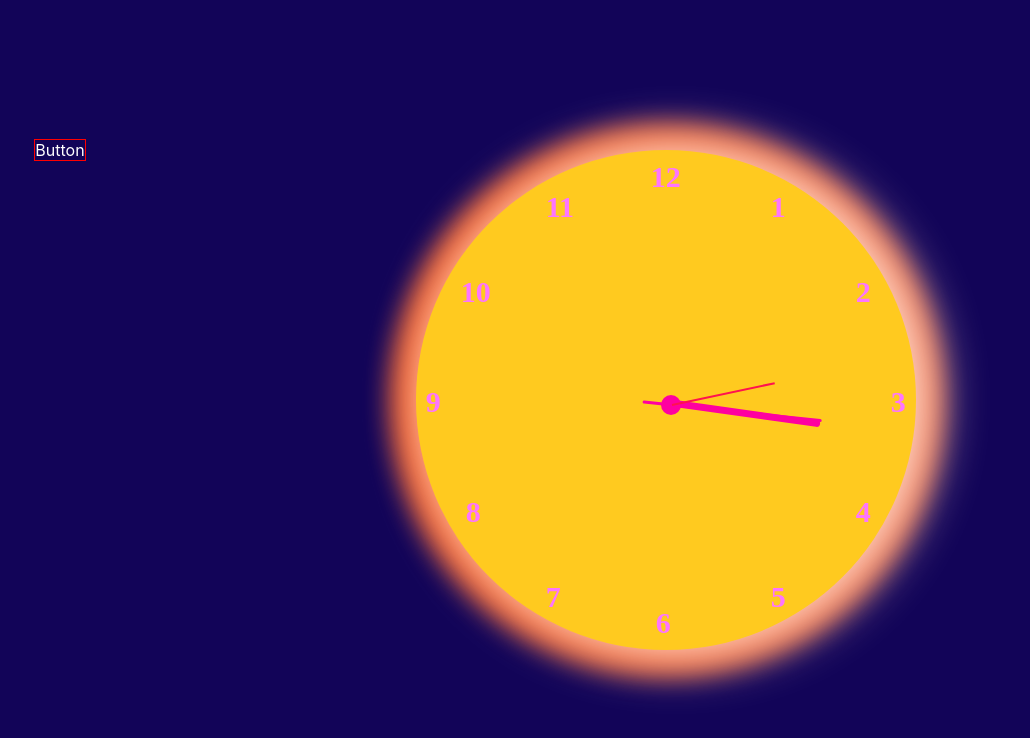
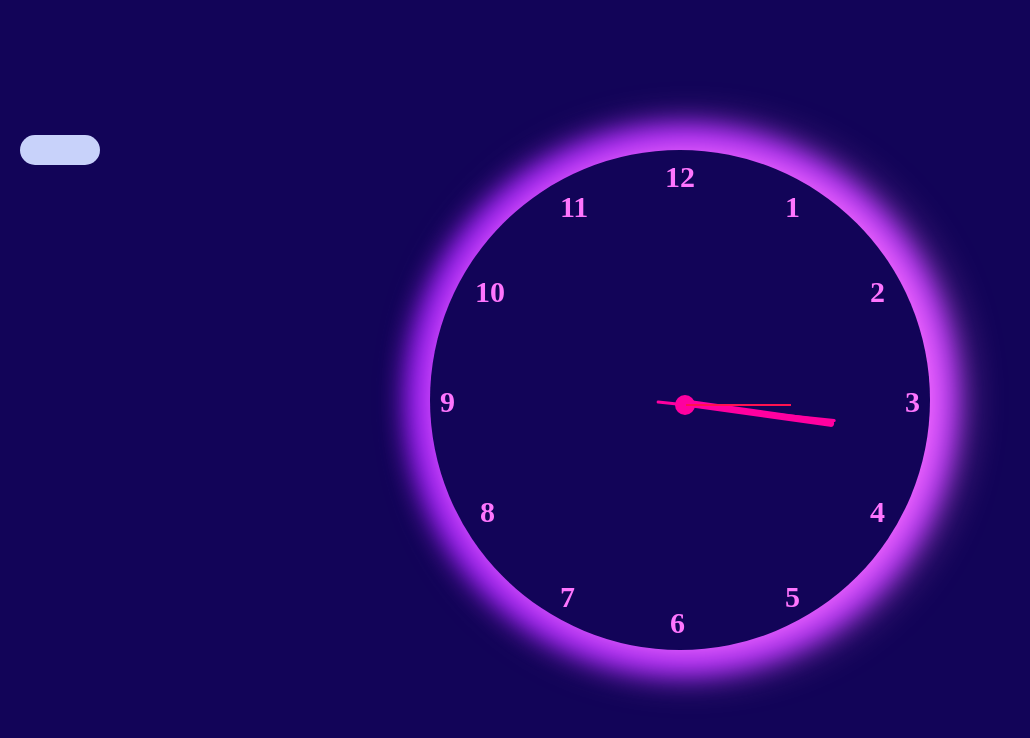
Before and after one commit to 1evgen/advanced_watch, a React (Create React App) app: page / in a window 1280 px wide. Shown: the top 738 px of the page, without its empty margins (0-1030 px from the left). Built offline with nearby package versions, Linux system fonts and the light colour scheme.

Commit message:
refactoring code

```diff
--- a/src/App.tsx
+++ b/src/App.tsx
@@ -8,7 +8,7 @@ function App() {
     const [time, setTime] = useState(new Date())
     const [toggle, setToggle] = useState(true)
 
-    const switchWatch = ()=> {
+    const switchClock = ()=> {
         setToggle(!toggle)
         console.log(toggle)
     }
@@ -26,7 +26,6 @@ function App() {
      let hour = time.getHours().toString().padStart(2, '0')
      let minute = time.getMinutes().toString().padStart(2, '0')
      let second = time.getSeconds().toString().padStart(2, '0')
-     let millisecond = time.getMilliseconds()
 
 
     return (
@@ -34,8 +33,7 @@ function App() {
             <Clock hour={hour}
                    minute={minute}
                    second={second}
-                   millisecond={millisecond}
-                   switchWatch={switchWatch}
+                   switchWatch={switchClock}
                    toggle={toggle}
             />
         </div>
--- a/src/clock/ClassicWatch/ClassicWatch.tsx
+++ b/src/clock/ClassicWatch/ClassicWatch.tsx
@@ -1,13 +1,17 @@
 import s from "./ClassicWatch.module.css";
 import React from "react";
-import {colorStyleWatch} from "../Watch/Clock";
+// import {colorStyleWatch} from "../Watch/Clock";
 
+ export enum colorStyleWatch {
+    MoonEclipse = "moonEclipse",
+    Sunrise =  "sunrise",
+    Tokio = "tokio"
+}
 
 type PropsTypeWatch = {
     hour: number | string
     minute: number | string
     second: number | string
-    millisecond: number
     styleWatch?: colorStyleWatch
 
 }
@@ -15,11 +19,10 @@ type PropsTypeWatch = {
 export const ClassicWatch: React.FC<PropsTypeWatch> = ({hour,
                                                         minute,
                                                         second,
-                                                        millisecond,
-                                                        styleWatch= colorStyleWatch.Sunrise }) => {
+                                                        styleWatch= colorStyleWatch.MoonEclipse }) => {
 
 
-    const calculatedSecond = +second * 6 + millisecond / 166.67;
+    const calculatedSecond = +second * 6;
     let calculatedMinute = +minute * 6;
     let calculatedHour = (+hour % 12) * 30 + Math.round(calculatedMinute / 12)
 
--- a/src/clock/Watch/Clock.module.css
+++ b/src/clock/Watch/Clock.module.css
@@ -16,6 +16,10 @@
     position: relative;
     right: 330px;
     bottom: 250px;
-    border: 1px solid red;
+
+    width: 80px;
+    height: 30px;
+    border-radius: 20px;
+    background-color: #c8d2fa;
 
 }
--- a/src/clock/Watch/Clock.tsx
+++ b/src/clock/Watch/Clock.tsx
@@ -3,18 +3,12 @@ import s from "../Watch/Clock.module.css"
 import {ClassicWatch} from "../ClassicWatch/ClassicWatch";
 import {ElectronicWatch} from "../ElectronicWatch/ElectronicWatch";
 
- export enum colorStyleWatch {
-     MoonEclipse = "moonEclipse",
-     Sunrise =  "sunrise",
-     Tokio = "tokio"
- }
+
 
 type PropsType = {
     hour: number | string
     minute: number | string
     second: number | string
-    millisecond: number
-    styleWatch?: colorStyleWatch
     switchWatch: ()=> void
     toggle: boolean
 }
@@ -23,24 +17,22 @@ export const Clock: React.FC<PropsType> = ({
                                                hour,
                                                minute,
                                                second,
-                                               millisecond,
-                                               styleWatch= colorStyleWatch.Sunrise,
                                                switchWatch,
                                                toggle,
                                            }) => {
     return (
-        <div onClick={switchWatch} className={s.wrap}>
-            <div className={s.toggle}>Button</div>
+        <div className={s.wrap}>
+            <div onClick={switchWatch} className={s.toggle}></div>
             {
                 toggle ?
                 <ClassicWatch hour={hour}
                               minute={minute}
-                              second={second}
-                              millisecond={millisecond as number}
-                              styleWatch={styleWatch} />
+                              second={second} />
+                              // styleWatch={styleWatch} />
                 :
-                <ElectronicWatch hour={hour} minute={minute} second={second} />
-
+                <ElectronicWatch hour={hour}
+                                 minute={minute}
+                                 second={second} />
             }
         </div>
 
```
Also changed, not shown: src/clock/Switcher/Switcher.tsx (added, +14 -0 lines), 2 other files (tests, documents, lock files or other folders).
